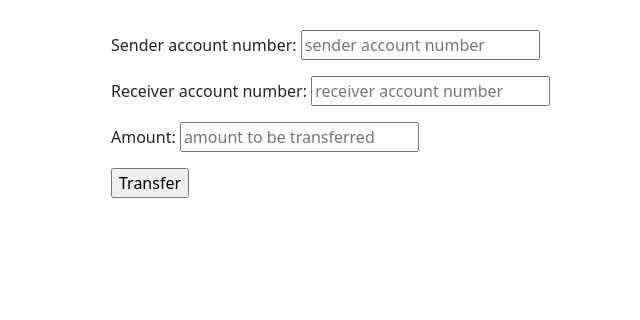
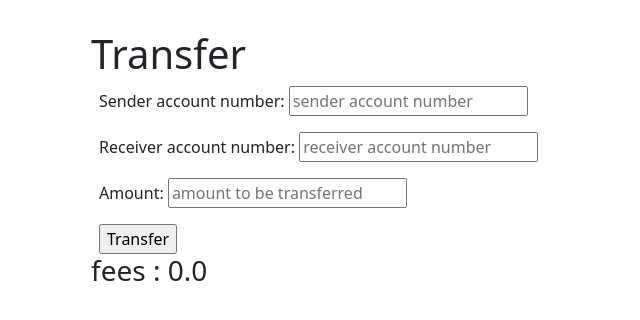
Before and after one commit to nadahkhaledd/Cash-App, a Django app: page /transfer/ in a window 1280 px wide. Shown: the part 56-376 px from the top of the page, without its empty margins (9-649 px from the left). Run offline with Django 4.2, Linux system fonts and the light colour scheme.

Commit message:
edit in transfer page

```diff
--- a/app/templates/transfer.html
+++ b/app/templates/transfer.html
@@ -14,12 +14,14 @@
 {% extends 'base.html' %}
 {% block content %}
     <div class="container" style="padding: 30px">
-                <div class="col">
-                        <form method="POST"  enctype="multipart/form-data" style="align-content: center; padding-left: 20px">
+        <h1>Transfer</h1>
+        <div class="row">
+            <form method="POST" enctype="multipart/form-data" style="align-content: center; padding-left: 20px">
                 {% csrf_token %}
                 {{ form.as_p }}
                 <input type="submit" value="Transfer">
             </form>
+            <h3>fees : <span>0.0</span></h3>
         </div>
     </div>
 {% endblock %}
```
Lines whose indentation alone changed are shown as unchanged.
